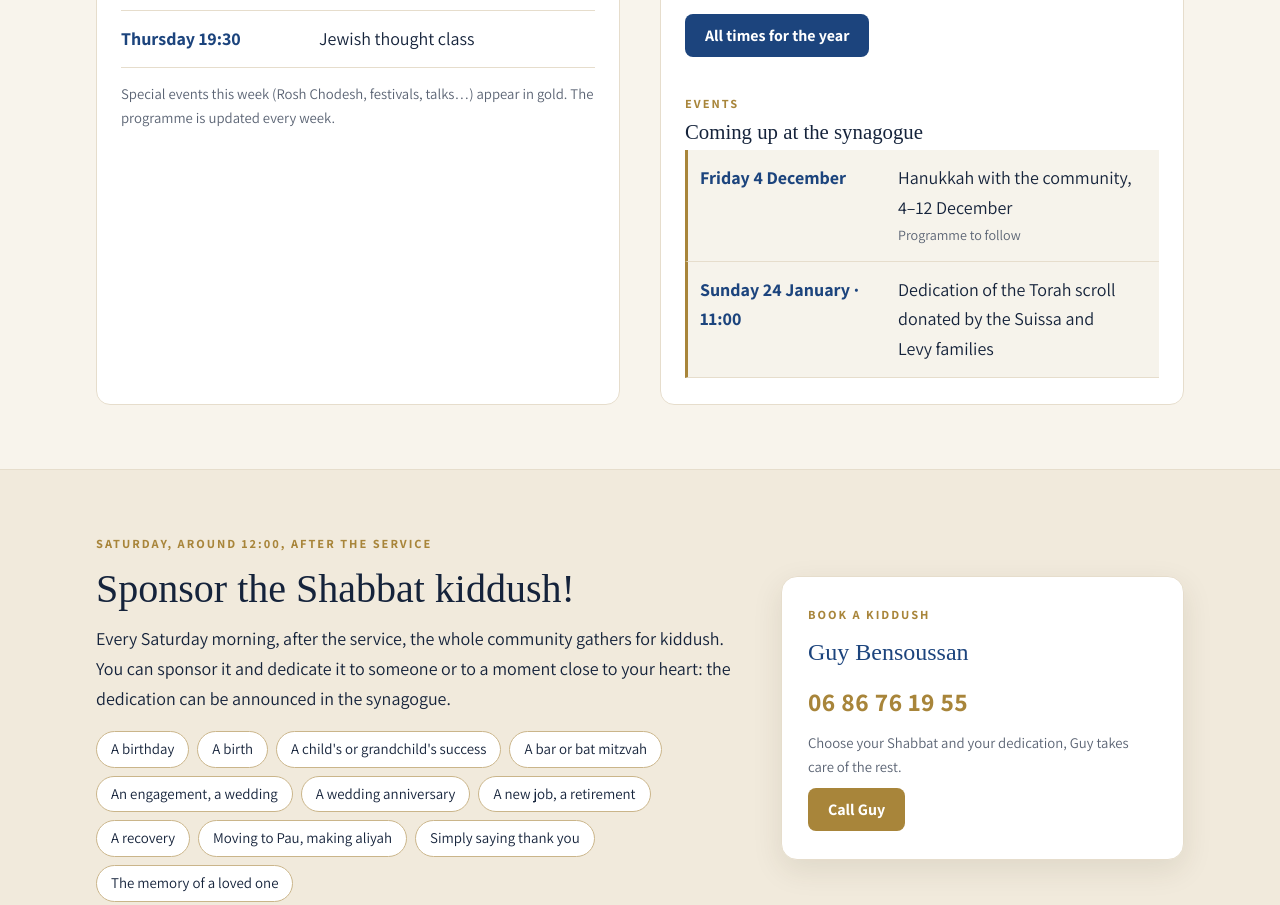
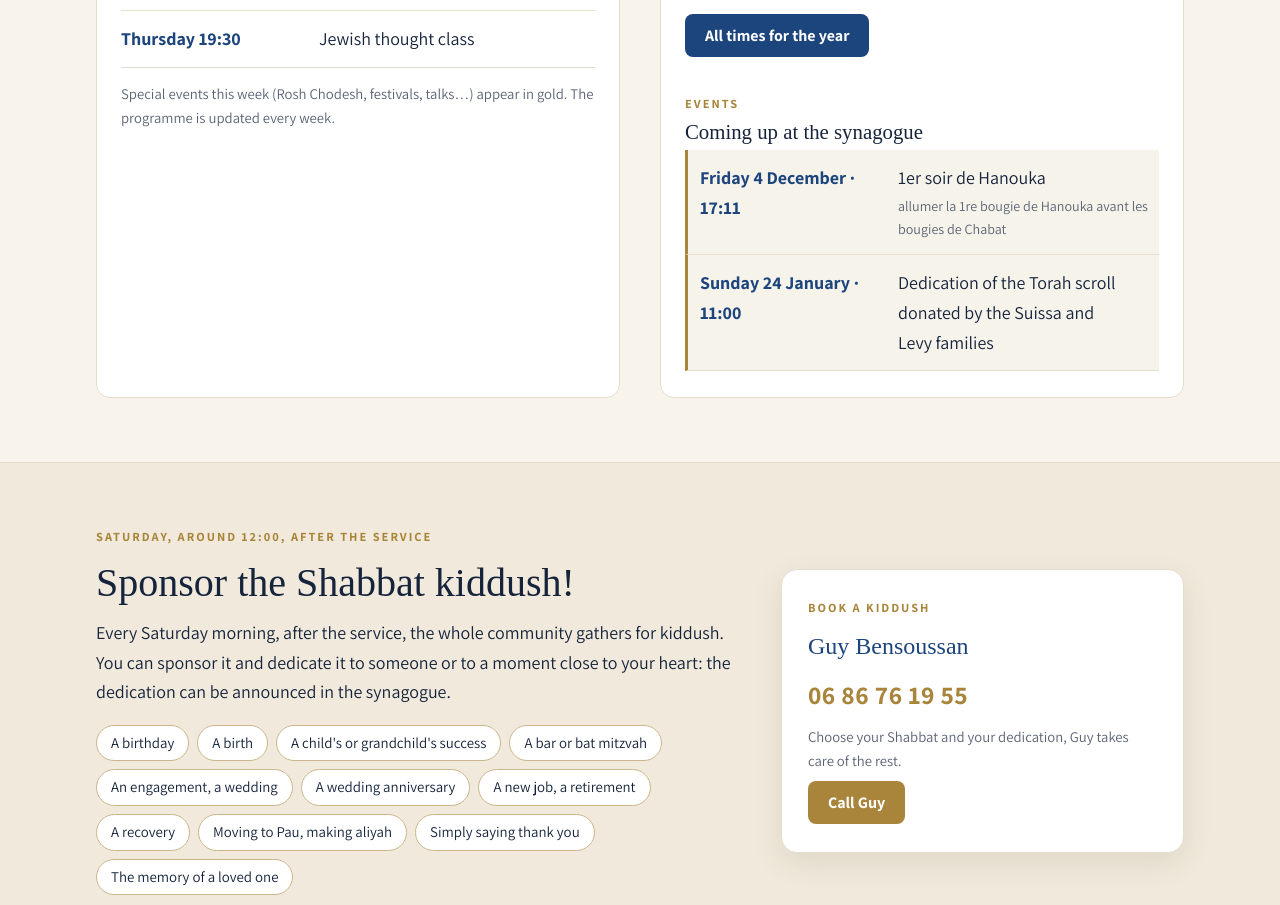
Before and after one commit to synagoguedepau/synagoguedepau.github.io, a plain HTML site: page site-v2/index.html in a window 1280 px wide. Shown: the part 2669-3574 px from the top of the page. Drawn offline with Linux system fonts and the light colour scheme; a web font is replaced by a local one.

Commit message:
Semaine 49 : 1er soir de Hanouka (4/12)
Removed outdated events and added new Hanouka event.

```diff
--- a/site-v2/index.html
+++ b/site-v2/index.html
@@ -808,10 +808,7 @@ document.getElementById("all").innerHTML=H.map(r=>r[0]==="sep"?row(r):row(r,!upc
 /* ---- Rendez-vous particuliers (mis à jour chaque semaine d'après le programme du Rav) ----
    d = date (AAAA-MM-JJ), h = heure, t = intitulé, x = précision (facultatif), rh = true pour un office de Roch Hodech */
 const EV=[
- {d:"2026-11-10",h:"7h30",t:"Chaharit de Roch Hodech Kislev",rh:true},
- {d:"2026-11-11",h:"8h00",t:"Chaharit de Roch Hodech Kislev",rh:true},
- {d:"2026-11-15",h:"15h00",t:"Conférence : les spoliations à Pau",x:"Avec des témoins de cette période"},
- {d:"2026-12-04",h:"",t:"Hanouka avec la communauté, du 4 au 12 décembre",x:"Programme à venir"},
+ {d:"2026-12-04",h:"17h11",t:"1er soir de Hanouka",x:"allumer la 1re bougie de Hanouka avant les bougies de Chabat"},
  {d:"2027-01-24",h:"11h00",t:"Inauguration du Sefer Torah offert par les familles Suissa et Levy"}
 ];
 {
```
